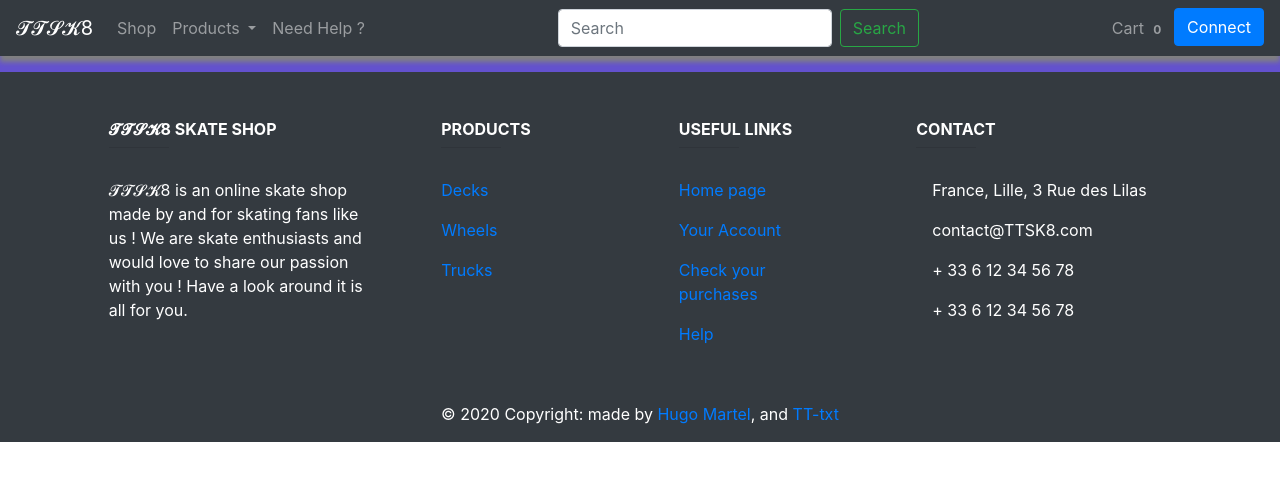
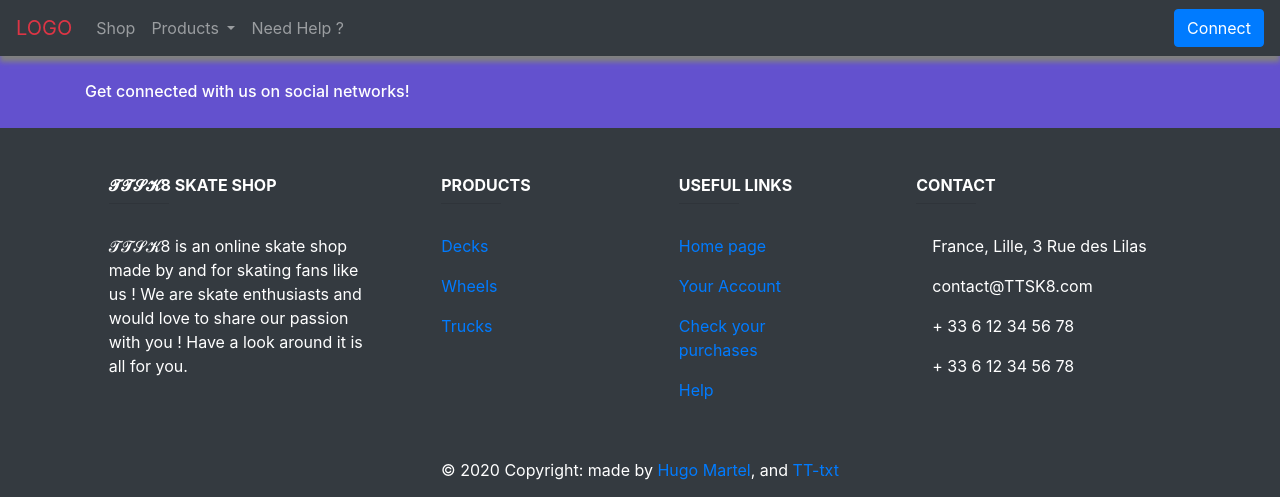
Before and after one commit to TT-txt/eniGame, a PHP site: page /home.php in a window 1280 px wide. Shown: the top 497 px of the page. Run offline with PHP 8.4, Linux system fonts and the light colour scheme.

Commit message:
First attempts

```diff
--- a/web/include/connect.php
+++ b/web/include/connect.php
@@ -1,5 +1,5 @@
 <?php
-$link= mysqli_connect("localhost","root","","TP5");
+$link= mysqli_connect("localhost","root","","eniGame");
 if ($link== false) {
     echo "Connexion Error : " .  mysqli_connect_errno();
     die();
--- a/web/include/head.php
+++ b/web/include/head.php
@@ -1,4 +1,5 @@
 <?php session_start();
+//To use when checking a password
 function test_input($data)
 {
 	$data = trim($data);
@@ -13,12 +14,11 @@ function test_input($data)
 <head>
 	<meta charset="utf-8" />
 	<meta name="viewport" content="width=device-width, initial-scale=1">
-	<link rel="icon" href="favicon.ico" />
+	<!--link rel="icon" href="favicon.ico" /-->
 	<!-- css -->
-	<link rel="stylesheet" href="styles/bootstrap/css/bootstrap.min.css" />
-	<link href="styles/fontawesome/css/all.css" rel="stylesheet" />
+	<link rel="stylesheet" href="bootstrap/css/bootstrap.min.css" />
 	<!--load all styles -->
 	<!-- Bootstrap Js -->
 	<script src="https://code.jquery.com/jquery-3.4.1.slim.min.js" integrity="sha384-J6qa4849blE2+poT4WnyKhv5vZF5SrPo0iEjwBvKU7imGFAV0wwj1yYfoRSJoZ+n" crossorigin="anonymous"></script>
 	<script src="https://cdn.jsdelivr.net/npm/popper.js@1.16.0/dist/umd/popper.min.js" integrity="sha384-Q6E9RHvbIyZFJoft+2mJbHaEWldlvI9IOYy5n3zV9zzTtmI3UksdQRVvoxMfooAo" crossorigin="anonymous"></script>
-	<script src="styles/bootstrap/js/bootstrap.min.js"></script>
+	<script src="bootstrap/js/bootstrap.min.js"></script>
--- a/web/include/nav.php
+++ b/web/include/nav.php
@@ -43,11 +43,11 @@ if (isset($_POST["del"])) {
 }
 ?>
 
-<nav class="navbar navbar-expand-lg fixed-top navbar-dark bg-dark" style="box-shadow: 0px 6px 5px grey;">
+<nav class="navbar navbar-expand-lg navbar-dark bg-dark" style="box-shadow: 0px 6px 5px grey;">
     <button class="navbar-toggler" type="button" data-toggle="collapse" data-target="#navbarTogglerDemo03" aria-controls="navbarTogglerDemo03" aria-expanded="false" aria-label="Toggle navigation">
         <span class="navbar-toggler-icon"></span>
     </button>
-    <a class="navbar-brand" href="home.php">𝓣𝓣𝓢𝓚8</a>
+    <a class="navbar-brand text-danger" href="home.php">LOGO</a>
 
     <div class="collapse navbar-collapse" id="navbarTogglerDemo03">
         <ul class="navbar-nav mr-auto mt-2 mt-lg-0">
@@ -68,14 +68,7 @@ if (isset($_POST["del"])) {
                 <a class="nav-link" href="needHelp.php">Need Help ?</a>
             </li>
         </ul>
-        <form class="form-inline my-2 my-lg-0" method="get" action="searchAction.php">
-            <input class="form-control mr-sm-2" name="search" type="search" placeholder="Search" aria-label="Search">
-            <button class="btn btn-outline-success my-2 my-sm-0" type="submit">Search</button>
-        </form>
         <ul class="navbar-nav ml-auto mt-2 mt-lg-0">
-            <li class="nav-item">
-                <a class="nav-link" data-toggle="modal" data-target="#Cart" href="#">Cart <span class="badge"><?php echo count($_SESSION['cart']) ?><i class="fas fa-shopping-cart"></i></span></a>
-            </li>
             <?php
             echo ('<li class="nav-item');
             if ($connected == true) {
@@ -123,60 +116,6 @@ if ($connected == false) {
         </div>');
 }
 ?>
-<!-- CART -->
-<div class=" modal fade" id="Cart">
-    <div class="modal-dialog modal-lg">
-        <div class="modal-content" style="text-align: center;">
-            <!-- Modal Header -->
-            <div class="modal-header">
-                <h4 class="modal-title">Your Cart</h4>
-                <button type="button" class="close" data-dismiss="modal">&times;</button>
-            </div>
-            <!-- Modal body -->
-            <div class="modal-body">
-                <?php
-                $totalProduct = 0;
-                if (empty($_SESSION['cart'])) echo '<br/><h3>Your cart is empty</h3><br/>';
-                else {
-                    $totalPrice = 0;
-                    echo '<form method="POST" action="' . test_input($_SERVER["PHP_SELF"]) . '"><table class="table table-striped table-hover"><thead><tr><th scope="col">Product</th><th>Brand</th><th>Type</th><th>Price</th><th></th></tr></thead><tbody>';
-                    include("include/connect.php");
-                    foreach ($_SESSION['cart'] as $ref) {
-                        $query = 'SELECT NAME,BRAND,TYPE,PRICE FROM stock WHERE REF="' . $ref . '";';
-                        $result = mysqli_query($link, $query);
-                        if ($result) {
-                            $queryResult = mysqli_num_rows($result);
-                            if ($queryResult > 0) {
-                                while ($row = mysqli_fetch_assoc($result)) {
-                                    echo '<tr><th scope="row">' . $row['NAME'] . '</th>';
-                                    echo '<td>' . $row['BRAND'] . '</td>';
-                                    echo '<td>' . $row['TYPE'] . '</td>';
-                                    echo '<td>' . $row['PRICE'] . '$</td>';
-                                    echo '<td><button class="btn btn-danger" type="submit" name="del" value="' . $ref . '">Del</button></td>';
-                                    echo '</tr>';
-                                    $totalProduct++;
-                                    $totalPrice += $row['PRICE'];
-                                }
-                            }
-                        }
-                    }
-                    echo '<tr><th>TOTAL</th><th>' . $totalProduct . '</th><th>/</th><th>' . $totalPrice . '</th></tr>';
-                    echo '</tbody></table></form>';
-                }
-                ?>
-            </div>
-            <!-- Modal footer -->
-            <div class="modal-footer">
-                <?php
-                if ($totalProduct >= 1) {
-                    echo('<a href="checkout.php"><button type="button" class="btn btn-success">Checkout</button></a>');
-                }
-                ?>
-                <button type="button" class="btn btn-danger" data-dismiss="modal">Close</button>
-            </div>
-        </div>
-    </div>
-</div>
 
 <!-- Register modal-->
 <div class="modal fade" id="register" tabindex="-1" role="dialog" aria-hidden="true">
```
Also changed, not shown: web/bootstrap/eniGame.sql (added, +128 -0 lines).
